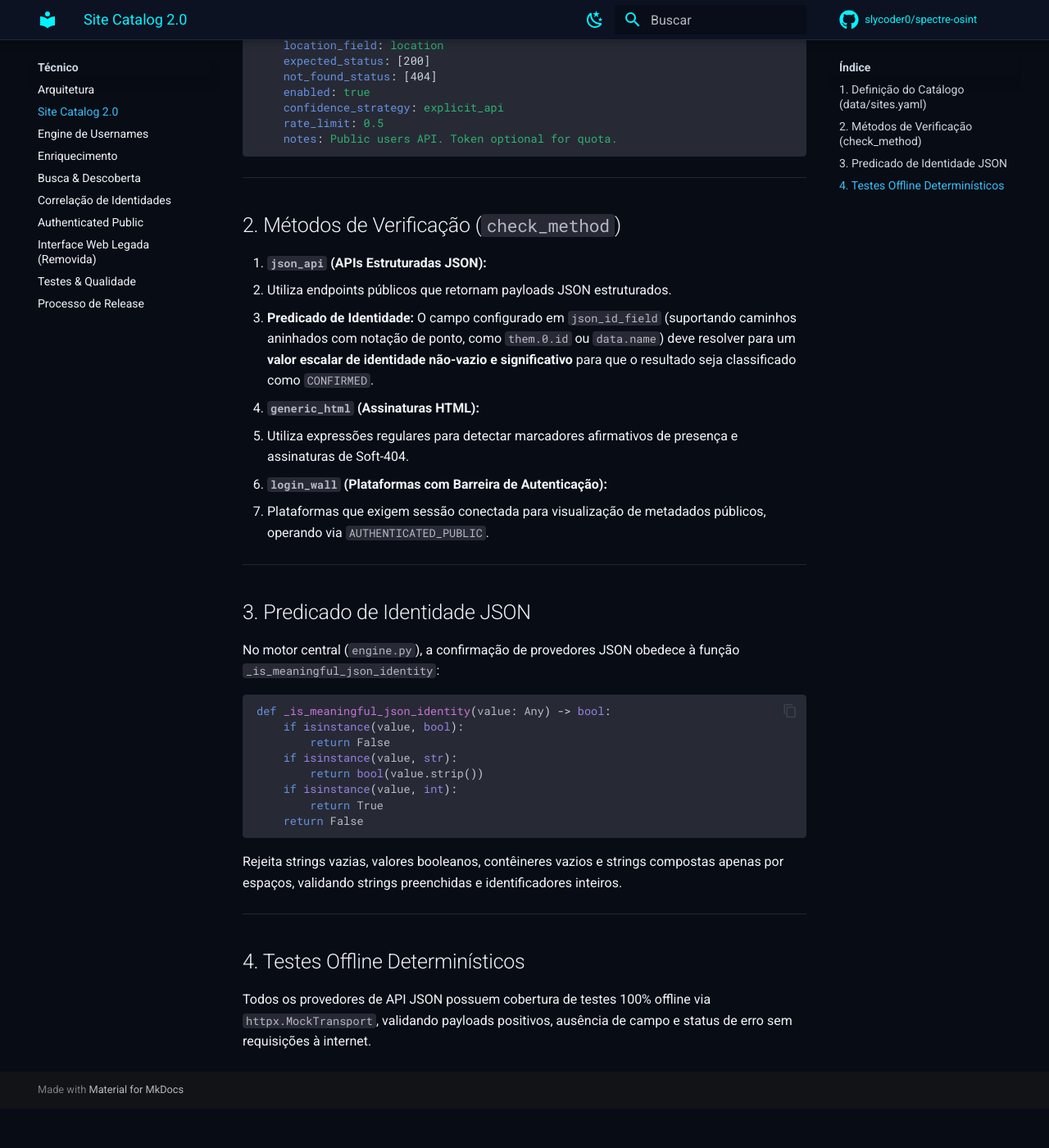
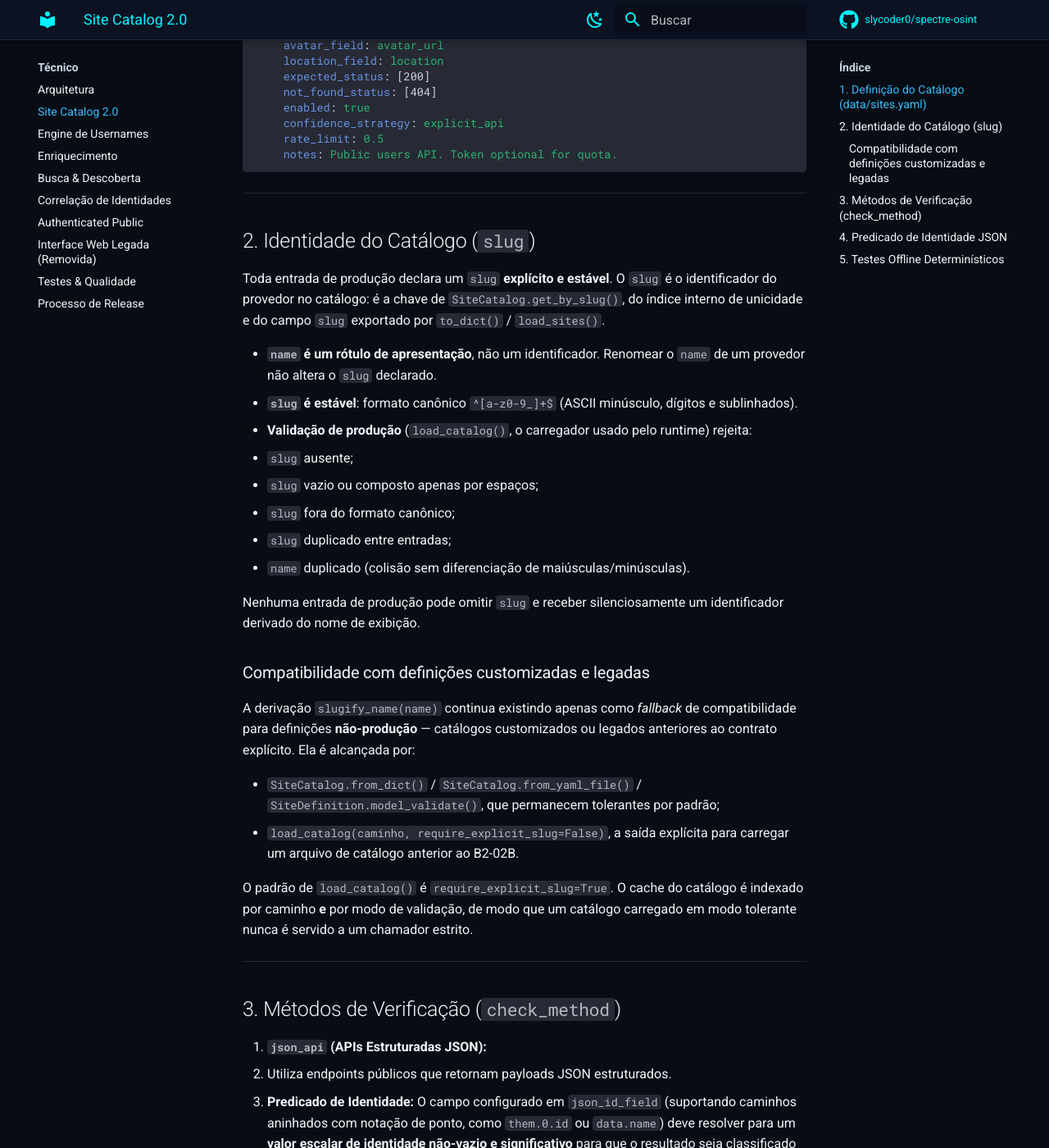
Before and after one commit to slycoder0/spectre-osint, an MkDocs documentation site: the page built from docs/technical/site-catalog.md, in a window 1280 px wide and 1400 px high, scrolled down 621 px. Shown: the whole window at 82% size. Built offline with MkDocs 1.6.1 and Material for MkDocs 9.7.7, drawn with Linux system fonts in a browser that asks for light colours; comment, search, counter and statistics services are not loaded; before the commit the page ends 1973 px from its top, so only the background shows below that; some of the changed text lies outside the part shown.

Commit message:
docs: document explicit catalog identifiers
docs/technical/site-catalog.md gains a "Identidade do Catálogo (`slug`)" section
and the example entry now shows the `slug` field, matching the real production
YAML. The section states that `name` is a presentation label, that `slug` is the
stable identifier behind `get_by_slug()` and the `to_dict()` / `load_sites()`
exports, which production validations reject (missing, blank, malformed,
duplicate), and which compatibility paths still derive a slug for custom and
legacy definitions.

CHANGELOG gets an [Unreleased] "Changed" entry for B2-02B. No version bump:
0.1.0b2 is not released.

docs/technical/username-engine.md is deliberately untouched — nothing in it
became factually stale.

Refs: B2-02B

```diff
--- a/docs/technical/site-catalog.md
+++ b/docs/technical/site-catalog.md
@@ -30,7 +31,33 @@ O catálogo contém atualmente a especificação determinística de 57 provedore
 
 ---
 
-## 2. Métodos de Verificação (`check_method`)
+## 2. Identidade do Catálogo (`slug`)
+
+Toda entrada de produção declara um `slug` **explícito e estável**. O `slug` é o identificador do provedor no catálogo: é a chave de `SiteCatalog.get_by_slug()`, do índice interno de unicidade e do campo `slug` exportado por `to_dict()` / `load_sites()`.
+
+- **`name` é um rótulo de apresentação**, não um identificador. Renomear o `name` de um provedor não altera o `slug` declarado.
+- **`slug` é estável**: formato canônico `^[a-z0-9_]+$` (ASCII minúsculo, dígitos e sublinhados).
+- **Validação de produção** (`load_catalog()`, o carregador usado pelo runtime) rejeita:
+  - `slug` ausente;
+  - `slug` vazio ou composto apenas por espaços;
+  - `slug` fora do formato canônico;
+  - `slug` duplicado entre entradas;
+  - `name` duplicado (colisão sem diferenciação de maiúsculas/minúsculas).
+
+Nenhuma entrada de produção pode omitir `slug` e receber silenciosamente um identificador derivado do nome de exibição.
+
+### Compatibilidade com definições customizadas e legadas
+
+A derivação `slugify_name(name)` continua existindo apenas como *fallback* de compatibilidade para definições **não-produção** — catálogos customizados ou legados anteriores ao contrato explícito. Ela é alcançada por:
+
+- `SiteCatalog.from_dict()` / `SiteCatalog.from_yaml_file()` / `SiteDefinition.model_validate()`, que permanecem tolerantes por padrão;
+- `load_catalog(caminho, require_explicit_slug=False)`, a saída explícita para carregar um arquivo de catálogo anterior ao B2-02B.
+
+O padrão de `load_catalog()` é `require_explicit_slug=True`. O cache do catálogo é indexado por caminho **e** por modo de validação, de modo que um catálogo carregado em modo tolerante nunca é servido a um chamador estrito.
+
+---
+
+## 3. Métodos de Verificação (`check_method`)
 
 1. **`json_api` (APIs Estruturadas JSON):**
    - Utiliza endpoints públicos que retornam payloads JSON estruturados.
@@ -61,6 +88,6 @@ Rejeita strings vazias, valores booleanos, contêineres vazios e strings compost
 
 ---
 
-## 4. Testes Offline Determinísticos
+## 5. Testes Offline Determinísticos
 
 Todos os provedores de API JSON possuem cobertura de testes 100% offline via `httpx.MockTransport`, validando payloads positivos, ausência de campo e status de erro sem requisições à internet.
```
Also changed, not shown: other parts of docs/technical/site-catalog.md (+2 -1 lines), CHANGELOG.md (+18 -0 lines).
